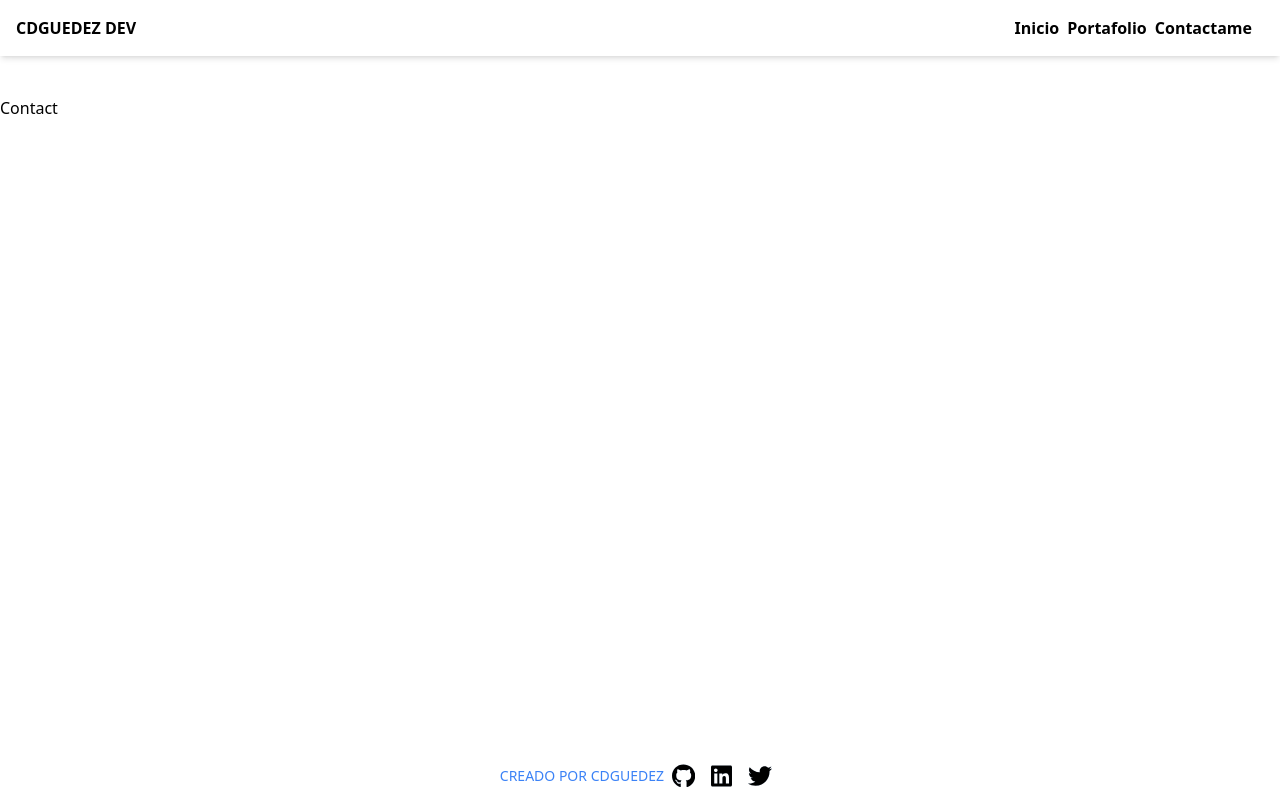
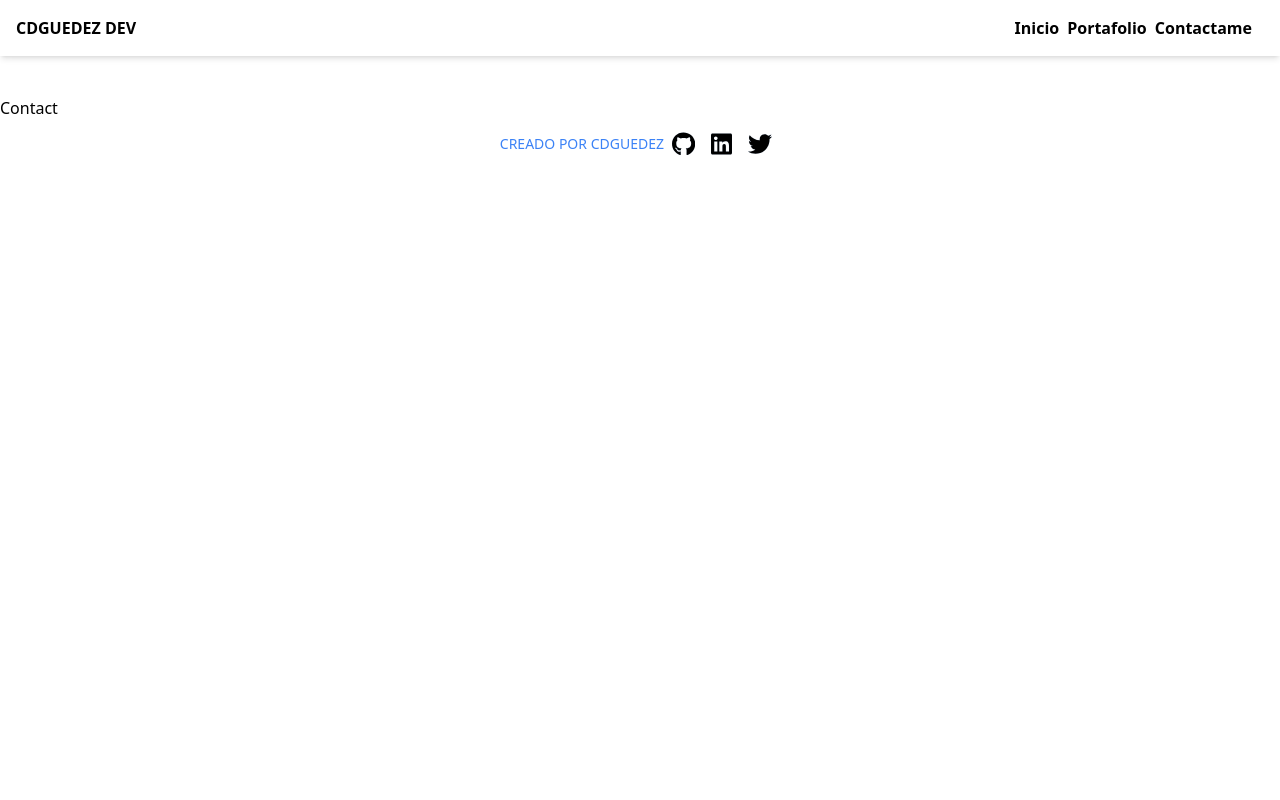
Before and after one commit to cdguedez/portfolio, a React (Vite) app: page /portfolio/contact in a window 1280 px wide. Built offline with nearby package versions, Linux system fonts and the light colour scheme.

Commit message:
[FIX] quit fixed position of footer component

```diff
--- a/src/components/Footer.jsx
+++ b/src/components/Footer.jsx
@@ -5,7 +5,7 @@ import Twitter from '../assets/icons/Twitter'
 
 const Footer = () => {
   return (
-    <footer className='bg-white py-1 h-auto fixed bottom-0 w-screen z-50'>
+    <footer className='bg-white py-1 h-auto w-screen z-50'>
       <p className='flex justify-center items-center text-blue-500 text-sm'>
         <span className='uppercase'>creado por cdguedez</span>
         <a href='https://github.com/cdguedez' target='_blank' rel='noreferrer'><Github /></a>
--- a/src/layouts/PagesLayout.jsx
+++ b/src/layouts/PagesLayout.jsx
@@ -9,9 +9,9 @@ const PagesLayout = ({ children }) => {
       <main className='flex justify-center items-center h-screen'>
         <section className='w-full z-40 absolute top-24'>
           {children}
+          <Footer />
         </section>
       </main>
-      <Footer />
     </>
   )
 }
```
